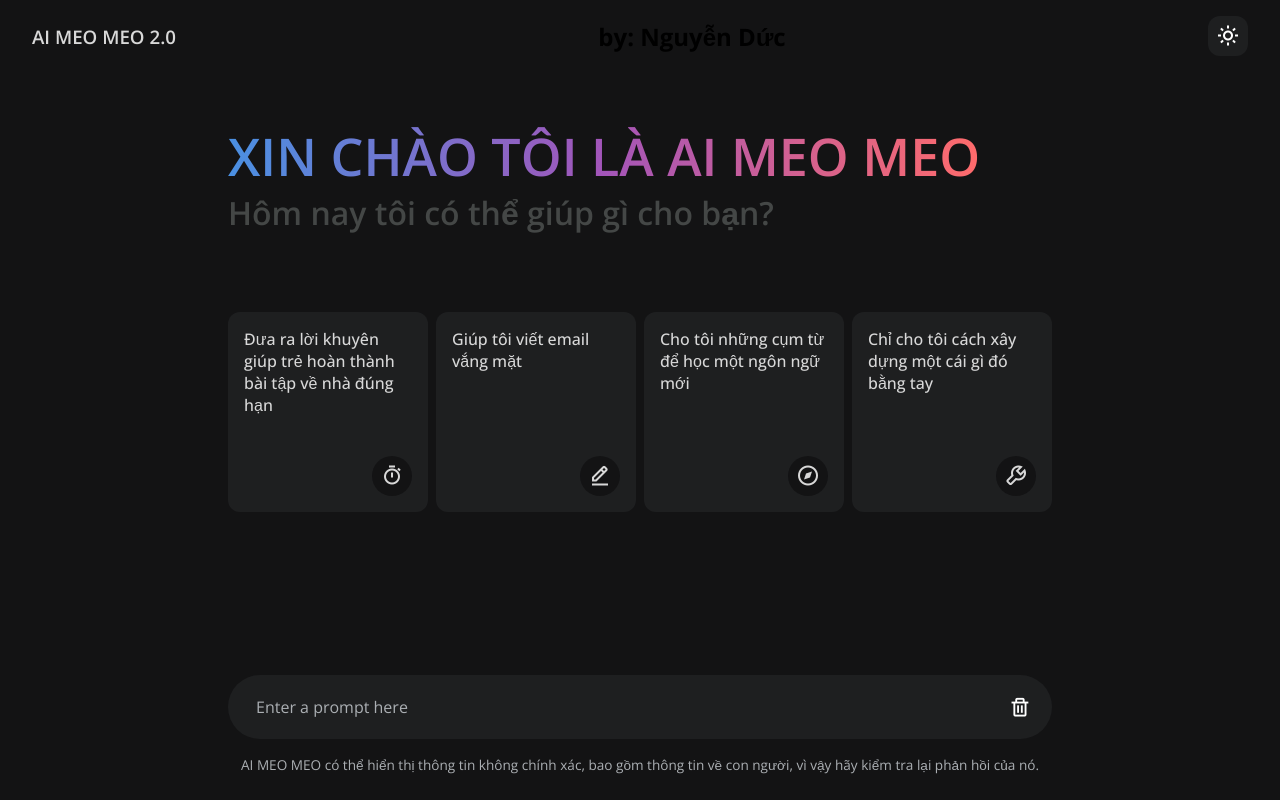
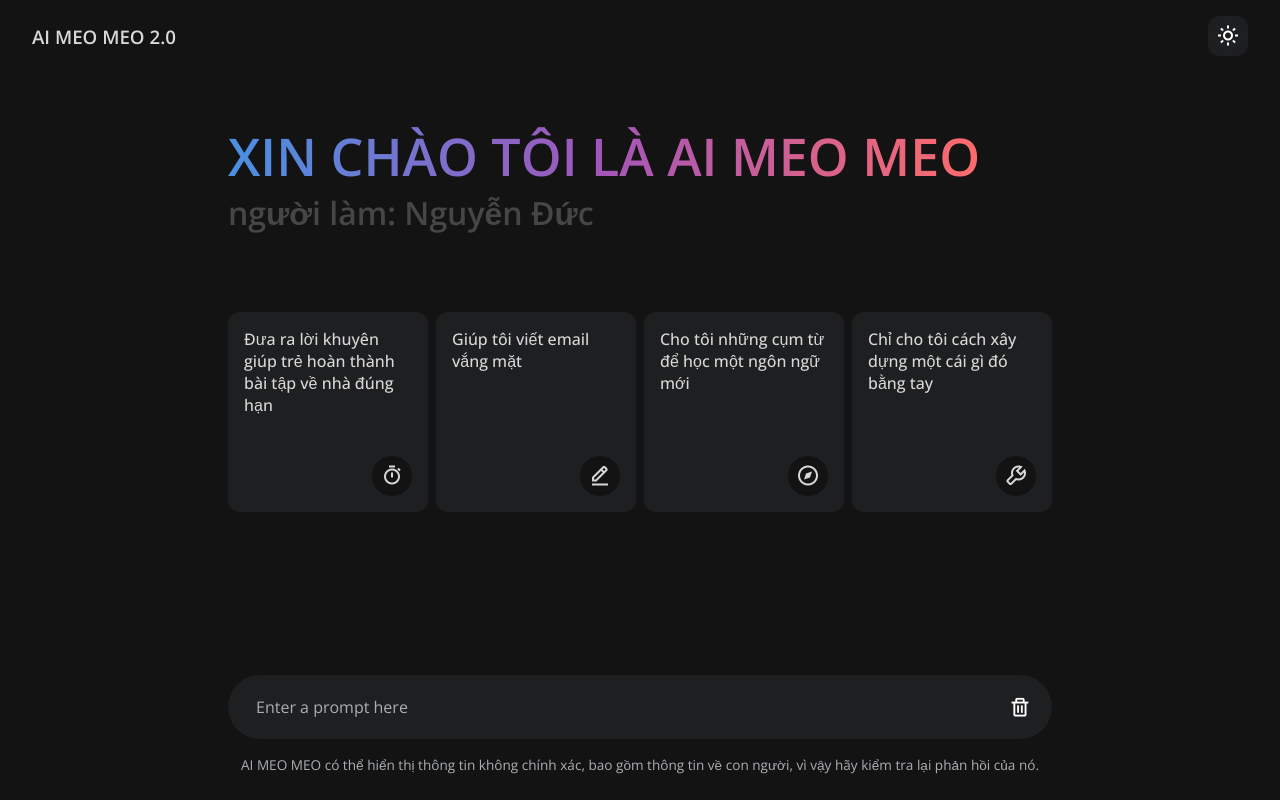
Before and after one commit to ArukataVN/AI-MEO-MEO-UPDATE-2.0, a website: page index.html in a window 1280 px wide. Drawn offline with nearby package versions, Linux system fonts and the light colour scheme.

Commit message:
Update index.html

```diff
--- a/index.html
+++ b/index.html
@@ -14,14 +14,13 @@
 
     <nav class="navbar">
         <h3 class="navbar__logo">AI MEO MEO 2.0</h3>
-        <h1>by: Nguyễn Dức</h1>
         <button class="navbar__button" id="themeToggler"><i class='bx bx-sun'></i></button>
     </nav>
 
     <header class="header">
         <div class="header__title">
             <h1>XIN CHÀO TÔI LÀ AI MEO MEO</h1>
-            <h2>Hôm nay tôi có thể giúp gì cho bạn?</h2>
+            <h2>người làm: Nguyễn Đức</h2>
         </div>
         <div class="suggests">
             <div class="suggests__item">
```
